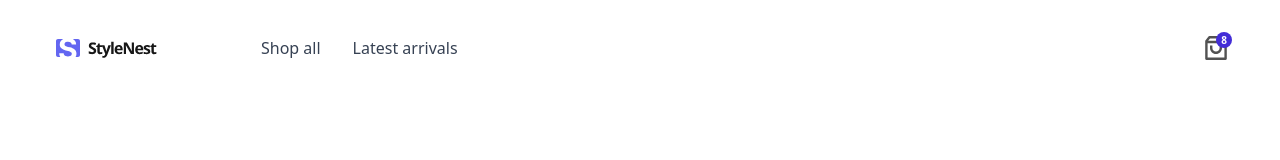
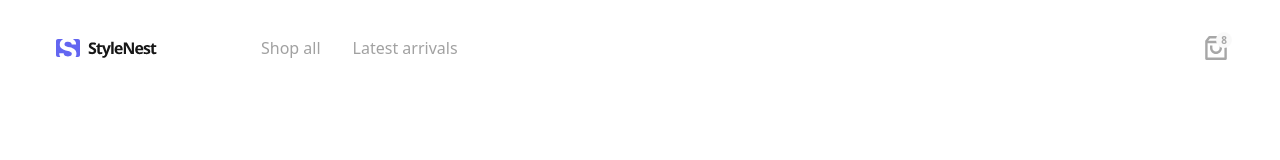
Before and after one commit to AbuBakr-S/navbar-e-commerce, a React (Vite) app: page / in a window 1280 px wide. Shown: the top 160 px of the page. Built offline with nearby package versions, Linux system fonts and the light colour scheme.

Commit message:
feat: add disabled links state

```diff
--- a/src/App.tsx
+++ b/src/App.tsx
@@ -7,7 +7,7 @@ import logo from "./assets/logo.svg";
 function App() {
   const [isOpen, setIsOpen] = useState(false);
   const [cartCount] = useState(8);
-  const [isDisabled] = useState(false);
+  const [isDisabled] = useState(true);
 
   return (
     <nav className="min-w-[375px] px-5 py-4 mt-4 text-neutral-600">
@@ -25,13 +25,15 @@ function App() {
             <div className="hidden md:flex space-x-8 items-center">
               <a
                 href="#"
-                className="text-gray-700 hover:text-neutral-900 rounded focus:outline-none focus:ring-4 focus:ring-offset-2 focus:ring-indigo-600/12"
+                className={`${isDisabled ? 'text-neutral-400 cursor-not-allowed' :
+                  'cursor-pointer hover:text-neutral-900 focus:outline-none focus:ring-4 focus:ring-offset-2 focus:ring-indigo-600/12 text-gray-700 rounded'}`}
               >
                 Shop all
               </a>
               <a
                 href="#"
-                className="text-gray-700 hover:text-neutral-900 rounded focus:outline-none focus:ring-4 focus:ring-offset-2 focus:ring-indigo-600/12"
+                className={`${isDisabled ? 'text-neutral-400 cursor-not-allowed' :
+                  'cursor-pointer hover:text-neutral-900 focus:outline-none focus:ring-4 focus:ring-offset-2 focus:ring-indigo-600/12 text-gray-700 rounded'}`}
               >
                 Latest arrivals
               </a>
@@ -88,11 +90,17 @@ function App() {
 
               {/* Nav links */}
               <div className="flex flex-col gap-2">
-                <a href="#" className="block text-gray-700 hover:text-indigo-700 px-3 py-2">
-                  Shop all
+                <a
+                  aria-disabled={isDisabled}
+                  href="#"
+                  className={`block px-3 py-2 ${isDisabled ? 'text-neutral-400 cursor-not-allowed' : 'text-gray-700 hover:text-indigo-700'}`}>
+                    Shop all
                 </a>
-                <a href="#" className="block text-gray-700 hover:text-indigo-700 px-3 py-2">
-                  Latest arrivals
+                <a
+                  aria-disabled={isDisabled}
+                  href="#"
+                  className={`block px-3 py-2 ${isDisabled ? 'text-neutral-400 cursor-not-allowed' : 'text-gray-700 hover:text-indigo-700'}`}>
+                    Latest arrivals
                 </a>
               </div>
             </div>
```
